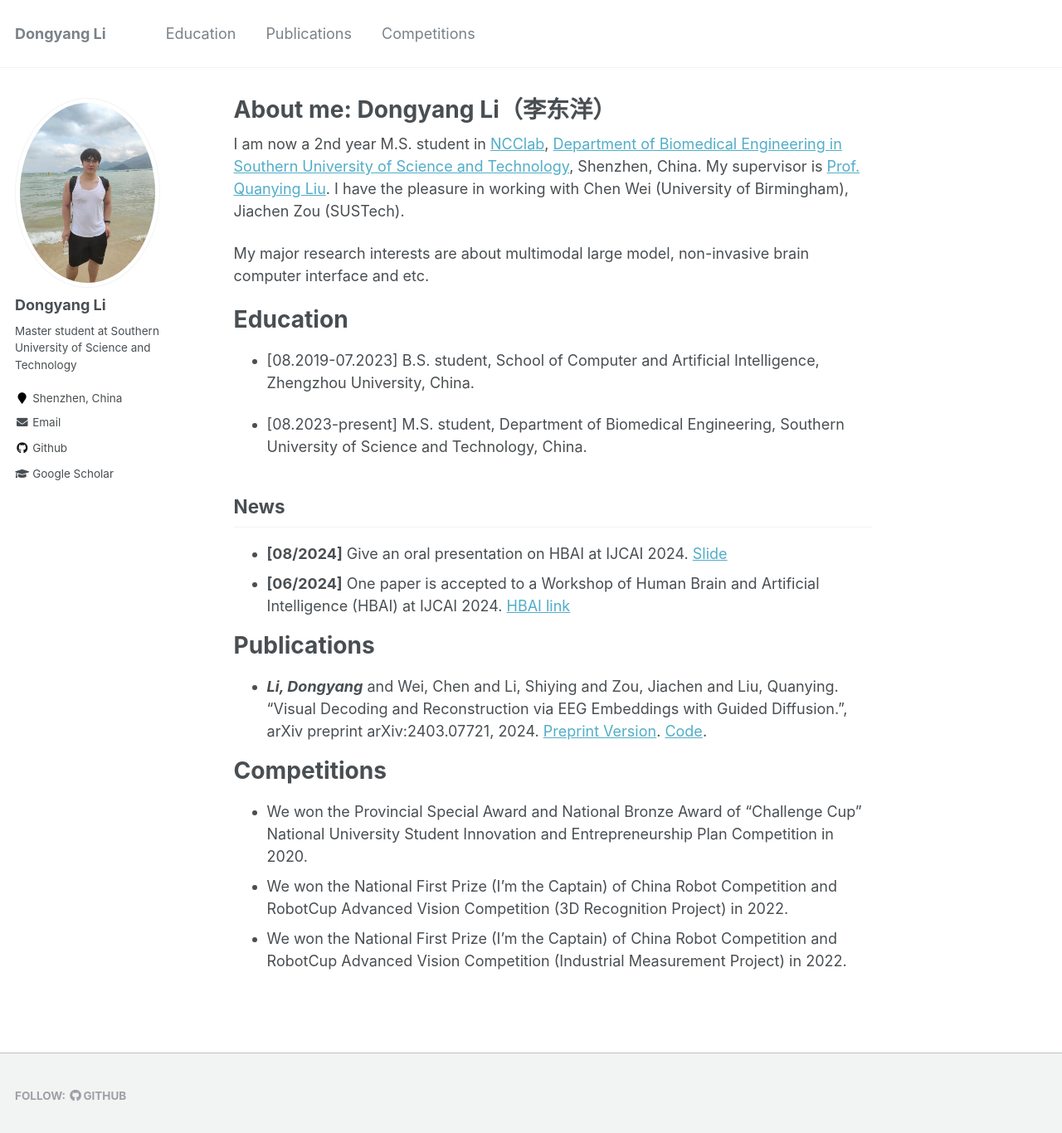
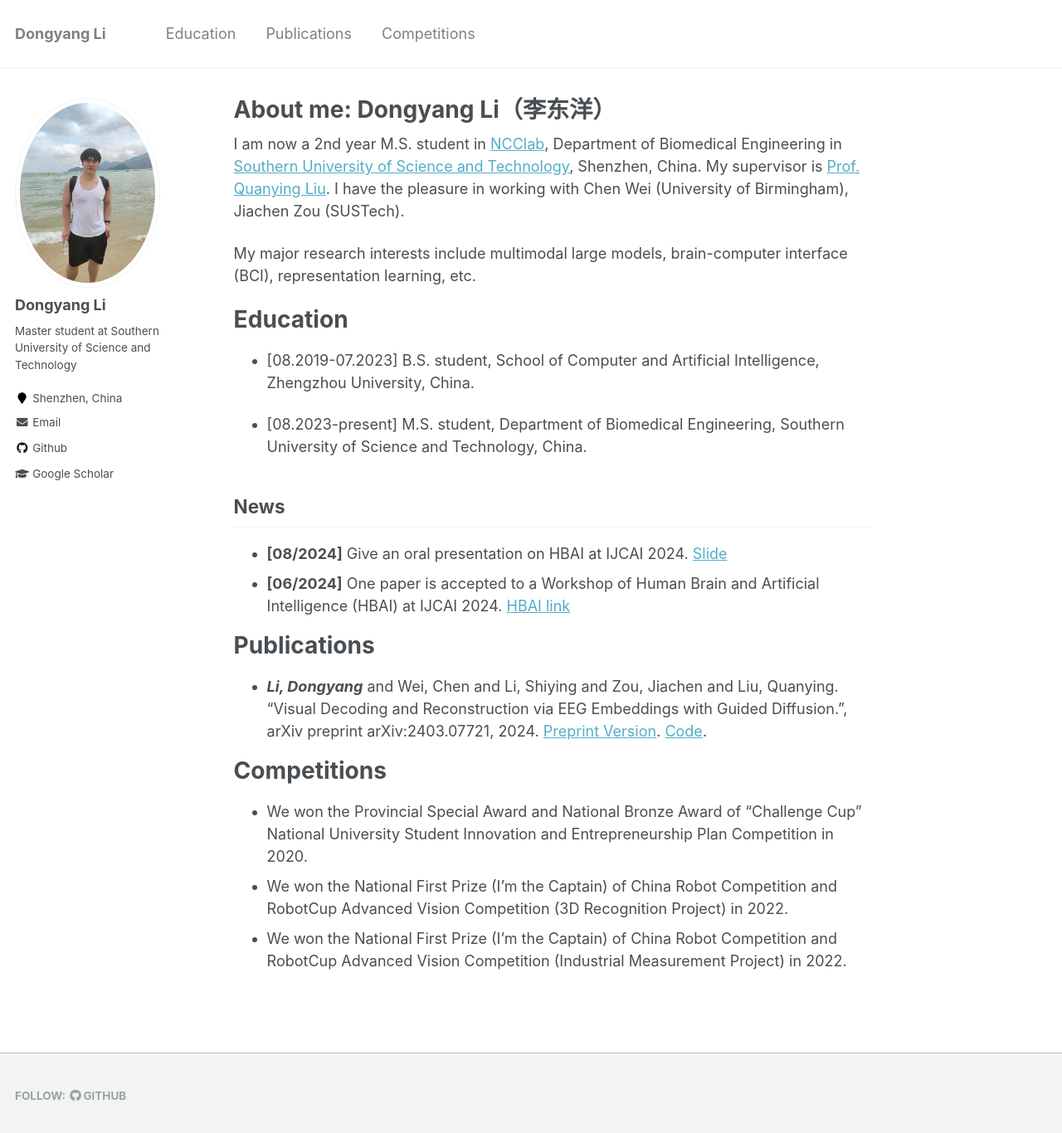
Before and after one commit to dongyangli-del/dongyangli-del.github.io, a Jekyll site: the page built from _pages/about.md, in a window 1280 px wide and 1379 px high. Shown: the top 1366 px of the window at 83% size. Built offline with Jekyll 4.4.1, drawn with Linux system fonts in a browser that asks for light colours.

```diff
--- a/_pages/about.md
+++ b/_pages/about.md
@@ -8,9 +8,9 @@
   - /about.html
 ---
 
-I am now a 2nd year M.S. student in [NCClab](https://www.sustech.edu.cn/zh/faculties/liuquanying.html), [Department of Biomedical Engineering in Southern University of Science and Technology](https://www.sustech.edu.cn/), Shenzhen, China. My supervisor is [Prof. Quanying Liu](https://faculty.sustech.edu.cn/?tagid=liuqy&iscss=1&snapid=1&orderby=date&go=1). I have the pleasure in working with Chen Wei (University of Birmingham), Jiachen Zou (SUSTech).
+I am now a 2nd year M.S. student in [NCClab](https://www.sustech.edu.cn/zh/faculties/liuquanying.html), Department of Biomedical Engineering in [Southern University of Science and Technology](https://www.sustech.edu.cn/), Shenzhen, China. My supervisor is [Prof. Quanying Liu](https://faculty.sustech.edu.cn/?tagid=liuqy&iscss=1&snapid=1&orderby=date&go=1). I have the pleasure in working with Chen Wei (University of Birmingham), Jiachen Zou (SUSTech).
 
-My major research interests are about multimodal large model, non-invasive brain computer interface and etc.
+My major research interests include multimodal large models, brain-computer interface (BCI), representation learning, etc.
 
 Education
 ======
```
